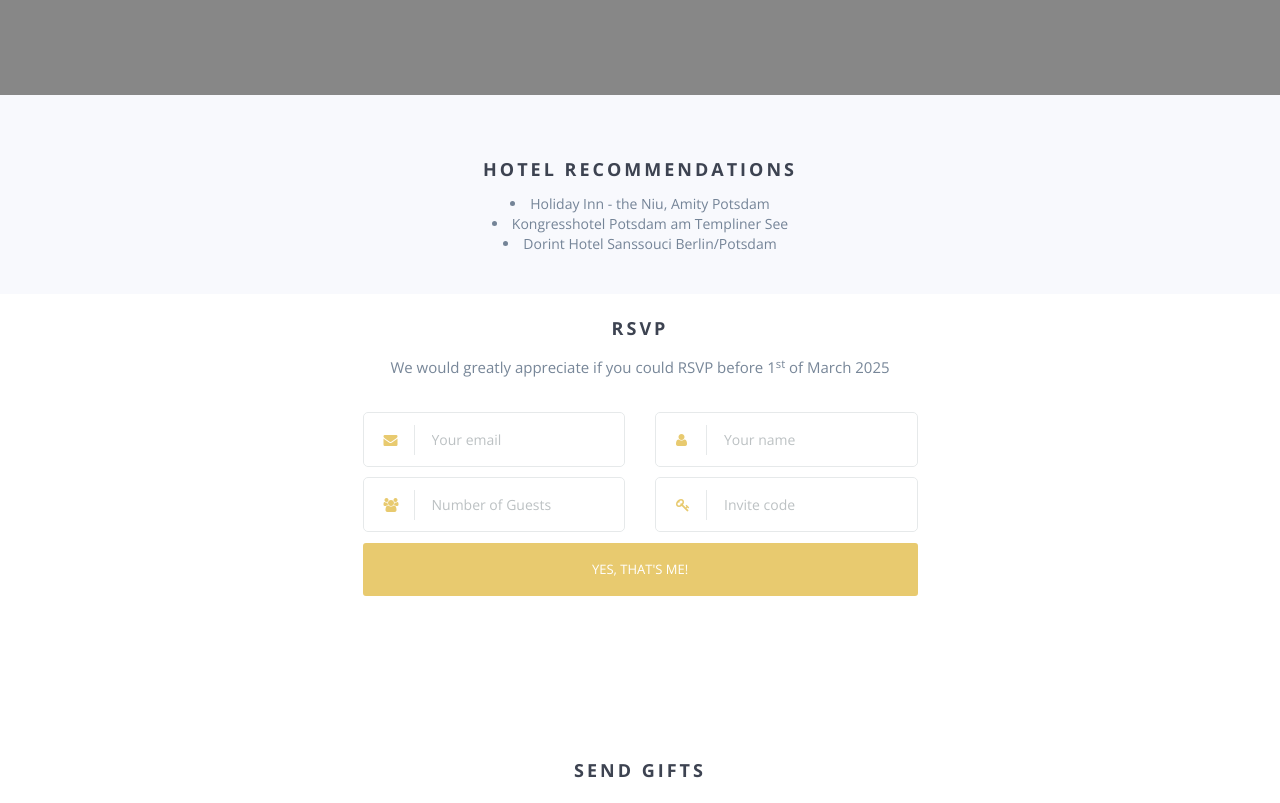
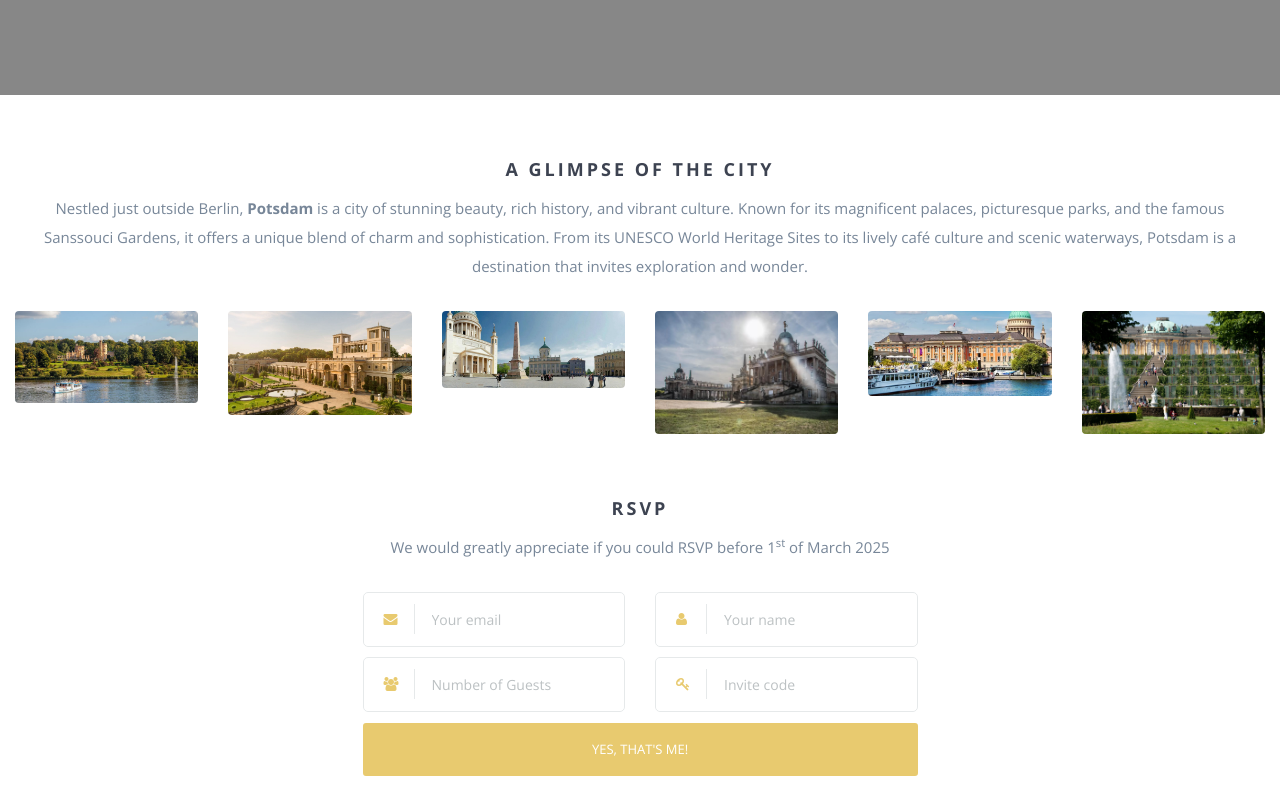
Before and after one commit to gajshamal/GabrielAulia2025, a website: page index.html in a window 1280 px wide. Shown: the part 3541-4344 px from the top of the page. Drawn offline with nearby package versions, Linux system fonts and the light colour scheme; some packages are replaced by stand-ins of ours; files whose address does not match are found by name.

Commit message:
Remove hotel recommendations, add Potsdam highlights

```diff
--- a/index.html
+++ b/index.html
@@ -288,7 +288,7 @@
 </section>
 
 
-<section id="events" class="events section-padding" style="margin-top: 100px;">
+<section class="events section-padding" id="events" style="margin-top: 100px;">
     <div class="container">
         <div class="row">
             <div class="col-md-6 col-sm-12 col-xs-12 leftcol">
@@ -336,24 +336,93 @@
     </div>
 </section>
 
-<section id="events" class="events section-padding">
-    <div class="container">
+<section id="eng-pics" class="section-padding">
+    <div class="container-fluid">
+            <div class="col-md-12 text-center">
+                <h3>A Glimpse of the City</h3>
+                <p>Nestled just outside Berlin, <b>Potsdam</b> is a city of stunning beauty, rich history, and vibrant culture. Known for its
+                    magnificent palaces, picturesque parks, and the famous Sanssouci Gardens, it offers a unique blend
+                    of charm and sophistication. From its UNESCO World Heritage Sites to its lively café culture and
+                    scenic waterways, Potsdam is a destination that invites exploration and wonder.</p>
+            </div>
         <div class="row">
-            <div class="col-md-12 text-center">
-                <h3>Hotel Recommendations</h3>
-                <li>
-                    Holiday Inn - the Niu, Amity Potsdam
-                </li>
-                <li>
-                    Kongresshotel Potsdam am Templiner See
-                </li>
-                <li>
-                    Dorint Hotel Sanssouci Berlin/Potsdam
-                </li>
+            <div class="col-md-2">
+                <a class="fancybox" rel="group" href="img/eng_pics/pots1.jpg">
+                    <div class="img-wrap">
+                        <div class="overlay">
+                            <i class="fa fa-search"></i>
+                        </div>
+                        <img src="img/eng_pics/pots1.jpg" alt=""/>
+                    </div>
+                </a>
+            </div>
+            <div class="col-md-2">
+                <a class="fancybox" rel="group" href="img/eng_pics/pots2.jpg">
+                    <div class="img-wrap">
+                        <div class="overlay">
+                            <i class="fa fa-search"></i>
+                        </div>
+                        <img src="img/eng_pics/pots2.jpg" alt=""/>
+                    </div>
+                </a>
+            </div>
+            <div class="col-md-2">
+                <a class="fancybox" rel="group" href="img/eng_pics/pots3.jpg">
+                    <div class="img-wrap">
+                        <div class="overlay">
+                            <i class="fa fa-search"></i>
+                        </div>
+                        <img src="img/eng_pics/pots3.jpg" alt=""/>
+                    </div>
+                </a>
+            </div>
+            <div class="col-md-2">
+                <a class="fancybox" rel="group" href="img/eng_pics/pots4.jpg">
+                    <div class="img-wrap">
+                        <div class="overlay">
+                            <i class="fa fa-search"></i>
+                        </div>
+                        <img src="img/eng_pics/pots4.jpg" alt=""/>
+                    </div>
+                </a>
+            </div>
+            <div class="col-md-2">
+                <a class="fancybox" rel="group" href="img/eng_pics/pots5.jpg">
+                    <div class="img-wrap">
+                        <div class="overlay">
+                            <i class="fa fa-search"></i>
+                        </div>
+                        <img src="img/eng_pics/pots5.jpg" alt=""/>
+                    </div>
+                </a>
+            </div>
+            <div class="col-md-2">
+                <a class="fancybox" rel="group" href="img/eng_pics/pots6.jpg">
+                    <div class="img-wrap">
+                        <div class="overlay">
+                            <i class="fa fa-search"></i>
+                        </div>
+                        <img src="img/eng_pics/pots6.jpg" alt=""/>
+                    </div>
+                </a>
             </div>
         </div>
     </div>
+    <div class="container">
+        <div class="row hidden-lg hidden-md hidden-xs">
+            <div class="col-xs-12 section-border section-padding"></div>
+        </div>
+    </div>
+    <!--<div class="row">
+        <div class="col-md-12">
+            <div class="diamond floating-logo">
+                <img src="img/sketch-logo.png" alt="Sketch Logo">
+                <div class="ring"></div>
+            </div>
+        </div>
+    </div>-->
 </section>
+
 
 <section class="rsvp text-center" id="rsvp">
 
```
